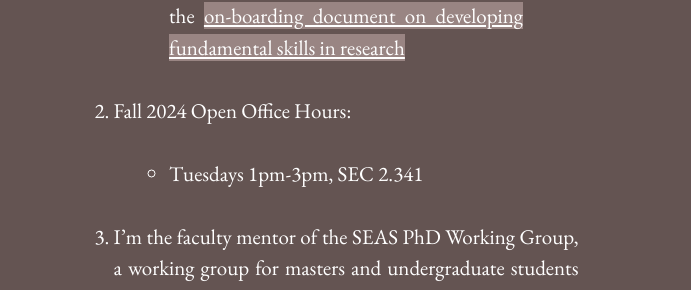
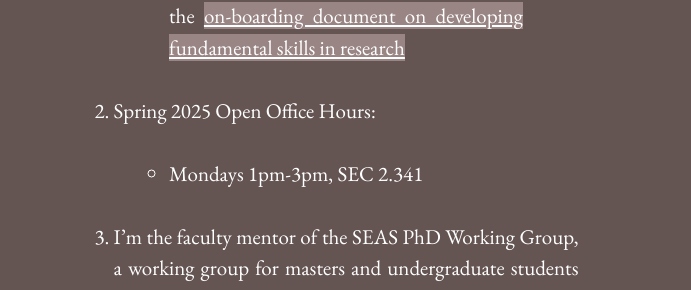
Before and after one commit to onefishy/onefishy.github.io, a Jekyll site: the page built from advising.md, in a window 1280 px wide. Shown: the part 637-927 px from the top of the page, without its empty margins (294-985 px from the left). Built offline with Jekyll 4.4.1, drawn with Linux system fonts in a browser that asks for light colours.

Commit message:
Update advising.md

```diff
--- a/advising.md
+++ b/advising.md
@@ -9,8 +9,8 @@ I advise students enrolled in SEAS Master's programs in Data Science and Computa
   - If you are interested in research supervision please email me or drop by an Open Office Hour.
   - New research students should carefully read the [on-boarding document on developing fundamental skills in research](https://docs.google.com/presentation/d/1EQIupyrH7z2sUUH99CMQQJc9JzV8reTzQ6RYOeWQ1tE/edit?usp=sharing)
 
-1. Fall 2024 Open Office Hours:
-  - Tuesdays 1pm-3pm, SEC 2.341
+1. Spring 2025 Open Office Hours:
+  - Mondays 1pm-3pm, SEC 2.341
 
 2. I'm the faculty mentor of the SEAS PhD Working Group, a working group for masters and undergraduate students who are interested in receiving support and mentorship through their PhD application process. [Sign up for the PhD Working Group](https://forms.gle/cyVFBi5qoNw96DNW6).
 
```
